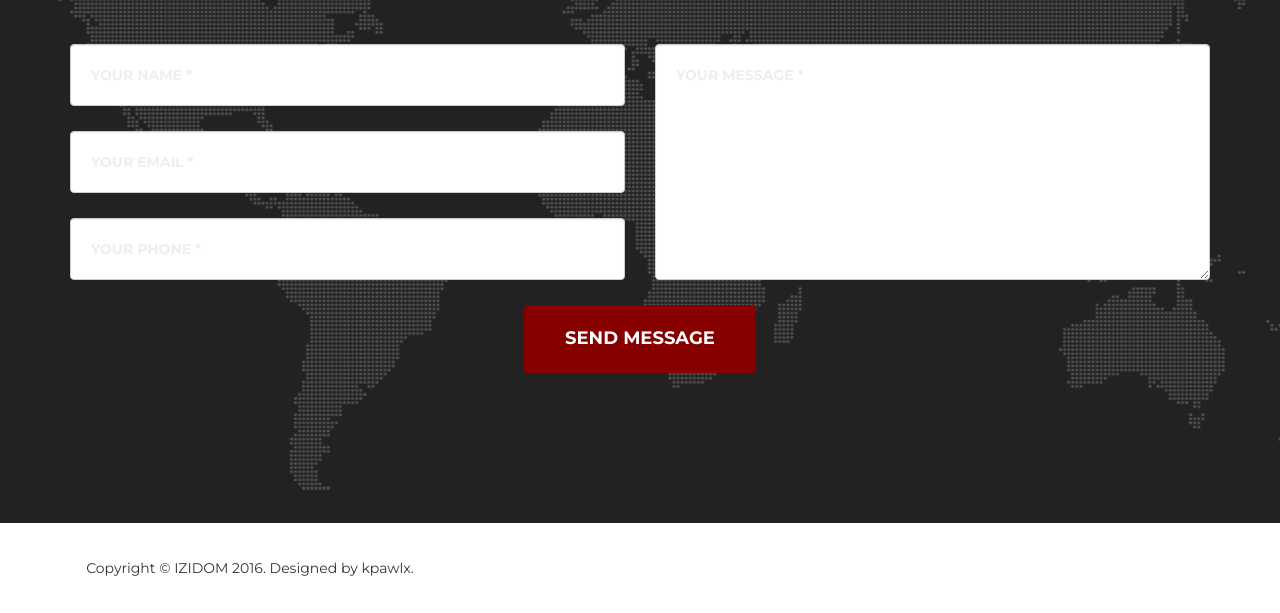
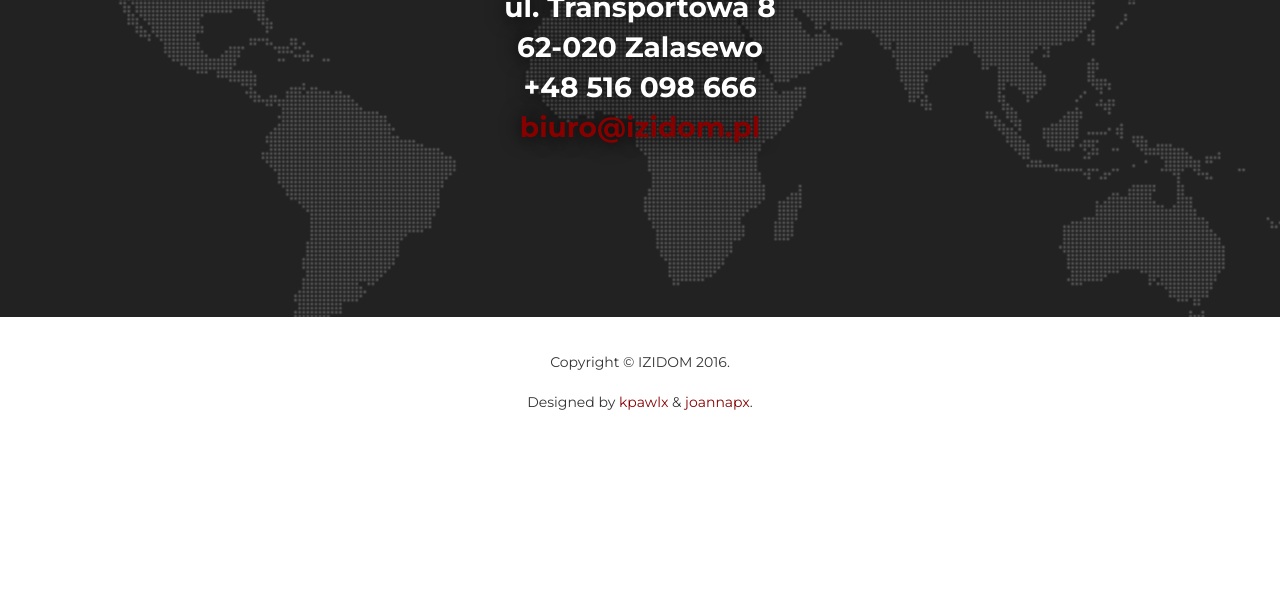
Before and after one commit to kpawlx/izidom, a website: page index.html in a window 1280 px wide. Shown: the part 5690-6303 px from the top of the page. After the commit the page ends 6137 px from the top, so only its background shows below. Drawn offline with nearby package versions, Linux system fonts and the light colour scheme; a web font is replaced by a local one.

Commit message:
Remove contact form and add contact information. Menu hover fix.

```diff
--- a/index.html
+++ b/index.html
@@ -396,40 +396,18 @@
             <div class="row">
                 <div class="col-lg-12 text-center">
                     <h2 class="section-heading">Kontakt</h2>
-                    <h3 class="section-subheading text-muted">Lorem ipsum dolor sit amet consectetur.</h3>
+                    <!-- <h3 class="section-subheading text-muted">Lorem ipsum dolor sit amet consectetur.</h3> -->
                 </div>
             </div>
             <div class="row">
                 <div class="col-lg-12">
-                    <form name="sentMessage" id="contactForm" novalidate>
-                        <div class="row">
-                            <div class="col-md-6">
-                                <div class="form-group">
-                                    <input type="text" class="form-control" placeholder="Your Name *" id="name" required data-validation-required-message="Please enter your name.">
-                                    <p class="help-block text-danger"></p>
-                                </div>
-                                <div class="form-group">
-                                    <input type="email" class="form-control" placeholder="Your Email *" id="email" required data-validation-required-message="Please enter your email address.">
-                                    <p class="help-block text-danger"></p>
-                                </div>
-                                <div class="form-group">
-                                    <input type="tel" class="form-control" placeholder="Your Phone *" id="phone" required data-validation-required-message="Please enter your phone number.">
-                                    <p class="help-block text-danger"></p>
-                                </div>
-                            </div>
-                            <div class="col-md-6">
-                                <div class="form-group">
-                                    <textarea class="form-control" placeholder="Your Message *" id="message" required data-validation-required-message="Please enter a message."></textarea>
-                                    <p class="help-block text-danger"></p>
-                                </div>
-                            </div>
-                            <div class="clearfix"></div>
-                            <div class="col-lg-12 text-center">
-                                <div id="success"></div>
-                                <button type="submit" class="btn btn-xl">Send Message</button>
-                            </div>
-                        </div>
-                    </form>
+                  <address>
+                    <strong>IZIDOM</strong><br/>
+                  ul. Transportowa 8<br/>
+                  62-020 Zalasewo<br/>
+                    +48 516 098 666<br/>
+                    <a class="email" href="mailto:biuro małpka izidom.pl">biuro małpka izidom.pl</a>
+                  </address>
                 </div>
             </div>
         </div>
@@ -438,8 +416,11 @@
     <footer>
         <div class="container">
             <div class="row">
-                <div class="col-md-4">
-                    <span class="copyright">Copyright &copy; IZIDOM 2016. Designed by kpawlx.</span>
+                <div class="col-lg-12">
+                    <span class="copyright" style="text-align: right">Copyright &copy; IZIDOM 2016.</span>
+                </div>
+                <div class="col-lg-12">
+                    <span class="copyright" style="text-align: left">Designed by <a class="email" href="mailto:kpawlx małpka gmail.com">kpawlx</a> &amp; <a href="http://joannap.eu">joannapx</a>.</span>
                 </div>
                 <!-- <div class="col-md-4">
                     <ul class="list-inline social-buttons">
@@ -655,12 +636,21 @@
     <script src="https://cdnjs.cloudflare.com/ajax/libs/jquery-easing/1.3/jquery.easing.min.js" integrity="sha384-mE6eXfrb8jxl0rzJDBRanYqgBxtJ6Unn4/1F7q4xRRyIw7Vdg9jP4ycT7x1iVsgb" crossorigin="anonymous"></script>
 
     <!-- Contact Form JavaScript -->
-    <script src="js/jqBootstrapValidation.js"></script>
-    <script src="js/contact_me.js"></script>
+    <!-- <script src="js/jqBootstrapValidation.js"></script>
+    <script src="js/contact_me.js"></script> -->
 
     <!-- Theme JavaScript -->
     <script src="js/agency.min.js"></script>
 
+    <script type="text/javascript">
+      $(function () {
+        $('.email').each(function(index) {
+          $(this).attr('href', $(this).attr('href').replace(' małpka ','@'))
+          $(this).text($(this).text().replace(' małpka ','@'))
+        })
+      });
+    </script>
+
 </body>
 
 </html>
--- a/less/agency.less
+++ b/less/agency.less
@@ -41,7 +41,7 @@
 a:focus,
 a:active,
 a.active {
-    color: darken(@theme-primary, 10%);
+    color: lighten(@theme-primary, 20%);
 }
 
 h1, h2, h3, h4, h5, h6 {
@@ -120,7 +120,8 @@
                 color: black;
                 &:hover,
                 &:focus {
-                    color: black;
+                    icolor: black;
+                    color: lighten(@theme-primary, 20%);
                     outline: none;
                 }
             }
@@ -131,7 +132,10 @@
         color: @theme-primary;
         background-color: white;
     }
-    .navbar-nav>.active>a:hover,
+    .navbar-nav>.active>a:hover {
+        color: lighten(@theme-primary, 20%);
+        background-color: white;
+    }
     .navbar-nav>.active>a:focus {
         color: @theme-primary;
         background-color: white;
@@ -547,6 +551,12 @@
     background-image: url('../img/map-image.png');
     background-position: center;
     background-repeat: no-repeat;
+    color: white;
+    font-size: 2em;
+    font-weight: 700;
+    font-family: Montserrat,"Helvetica Neue",Helvetica,Arial,sans-serif;
+    text-align: center;
+    text-shadow: 0px 0px 20px #000000;
     .section-heading {
         color: white;
     }
```
Also changed, not shown: css/agency.css, css/agency.min.css.
